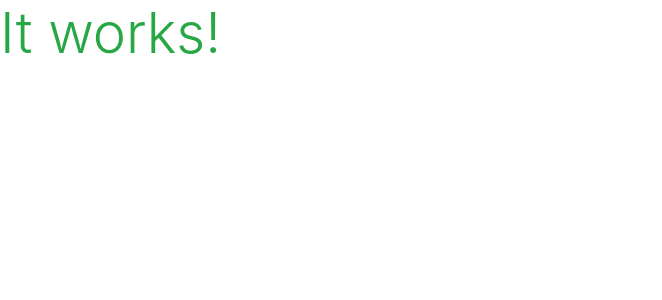
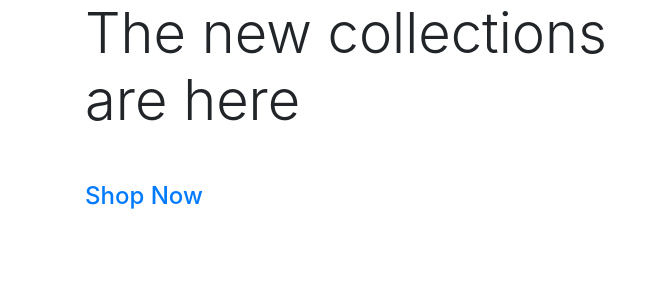
Before and after one commit to pmarre/boutique-ado-v1-ci, a Django app: page / in a window 1280 px wide. Shown: the top 300 px of the page, without its empty margins (0-662 px from the left). Run offline with Django 3.2, Linux system fonts and the light colour scheme; some libraries are stand-ins or nearby versions.

Commit message:
added homepage content

```diff
--- a/home/templates/home/index.html
+++ b/home/templates/home/index.html
@@ -1,6 +1,27 @@
 {% extends 'base.html' %}
 {% load static %}
 
+{% block page_header %}
+    <div class="container header-container">
+        <div class="row">
+            <div class="col"></div>
+        </div>
+    </div>
+{% endblock%}
+
 {% block content %}
-<h1 class="display-4 text-success">It works!</h1>
+    <div class="container">
+        <div class="row h-100">
+            <div class="col-7 col-md-6 h-100 my-auto">
+                <h1 class="display-4 logo-font text-black">
+                    The new collections are here
+                </h1>
+                <div class="my-5">
+                    <h4>
+                        <a href="shop-now-button btn btn-lg rounded-0 text-uppercase py-3">Shop Now</a>
+                    </h4>
+                </div>
+            </div>
+        </div>
+    </div>
 {% endblock%}
```
